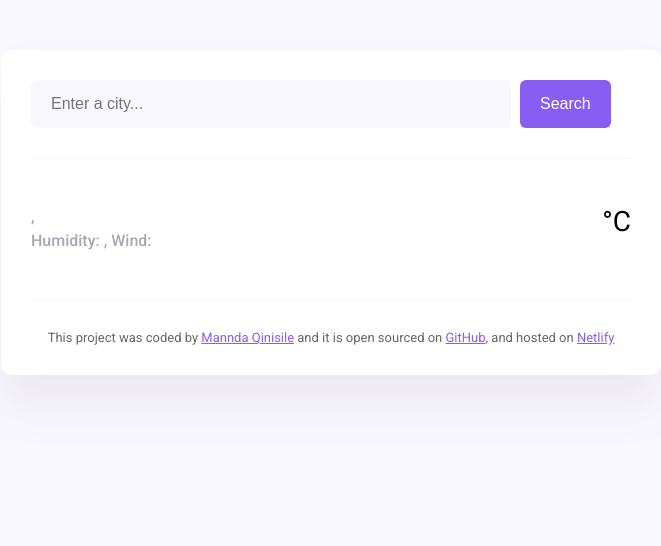
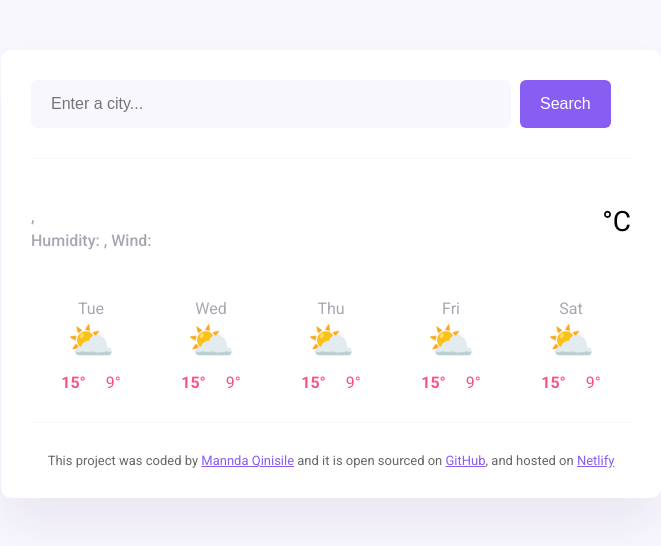
Before and after one commit to qmannda/MQ-weather-app, a plain HTML site: page index.html in a window 1280 px wide. Shown: the whole page, without its empty margins (309-970 px from the left). Drawn offline with nearby package versions, Linux system fonts and the light colour scheme; no server answers.

Commit message:
Added forecast HTML and CSS

```diff
--- a/index.html
+++ b/index.html
@@ -45,6 +45,59 @@
             <div class="temp-unit">°C</div>
           </div>
         </div>
+        <div class="forecast">
+          <div class="forecast-day">
+            <div class="forecast-date">Tue</div>
+            <div class="forecast-icon">⛅</div>
+            <div class="forecast-temp">
+              <div class="temp-high">
+                <strong>15°</strong>
+              </div>
+              <div class="temp-high">9°</div>
+            </div>
+          </div>
+
+          <div class="forecast-day">
+            <div class="forecast-date">Wed</div>
+            <div class="forecast-icon">⛅</div>
+            <div class="forecast-temp">
+              <div class="temp-high">
+                <strong>15°</strong>
+              </div>
+              <div class="temp-high">9°</div>
+            </div>
+          </div>
+          <div class="forecast-day">
+            <div class="forecast-date">Thu</div>
+            <div class="forecast-icon">⛅</div>
+            <div class="forecast-temp">
+              <div class="temp-high">
+                <strong>15°</strong>
+              </div>
+              <div class="temp-high">9°</div>
+            </div>
+          </div>
+          <div class="forecast-day">
+            <div class="forecast-date">Fri</div>
+            <div class="forecast-icon">⛅</div>
+            <div class="forecast-temp">
+              <div class="temp-high">
+                <strong>15°</strong>
+              </div>
+              <div class="temp-high">9°</div>
+            </div>
+          </div>
+          <div class="forecast-day">
+            <div class="forecast-date">Sat</div>
+            <div class="forecast-icon">⛅</div>
+            <div class="forecast-temp">
+              <div class="temp-high">
+                <strong>15°</strong>
+              </div>
+              <div class="temp-high">9°</div>
+            </div>
+          </div>
+        </div>
       </main>
 
       <footer>
--- a/src/style.css
+++ b/src/style.css
@@ -85,6 +85,36 @@ a {
   font-size: 28px;
 }
 
+.forecast {
+  display: flex;
+  justify-content: space-around;
+  margin-top: 30px;
+}
+
+.forecast-date {
+  text-align: center;
+  color: rgba(39, 33, 66, 0.4);
+  font-size: 16px;
+  line-height: 20px;
+}
+
+.forecast-icon {
+  font-size: 38px;
+  text-align: center;
+}
+
+.forecast-temp {
+  text-align: center;
+  color: #f65282;
+  margin-top: 10px;
+  display: flex;
+  justify-content: center;
+}
+
+.temp-high {
+  padding: 0 10px;
+}
+
 footer {
   border-top: 1px solid #f9f7fe;
   padding: 30px 0 0 0;
```
